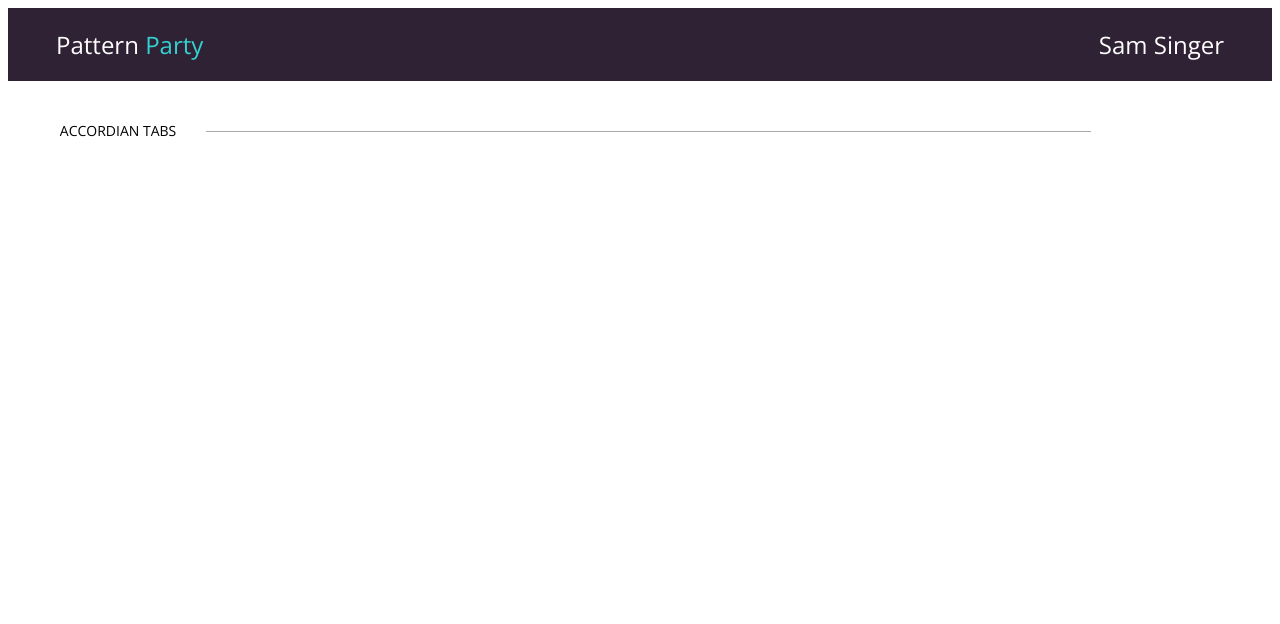
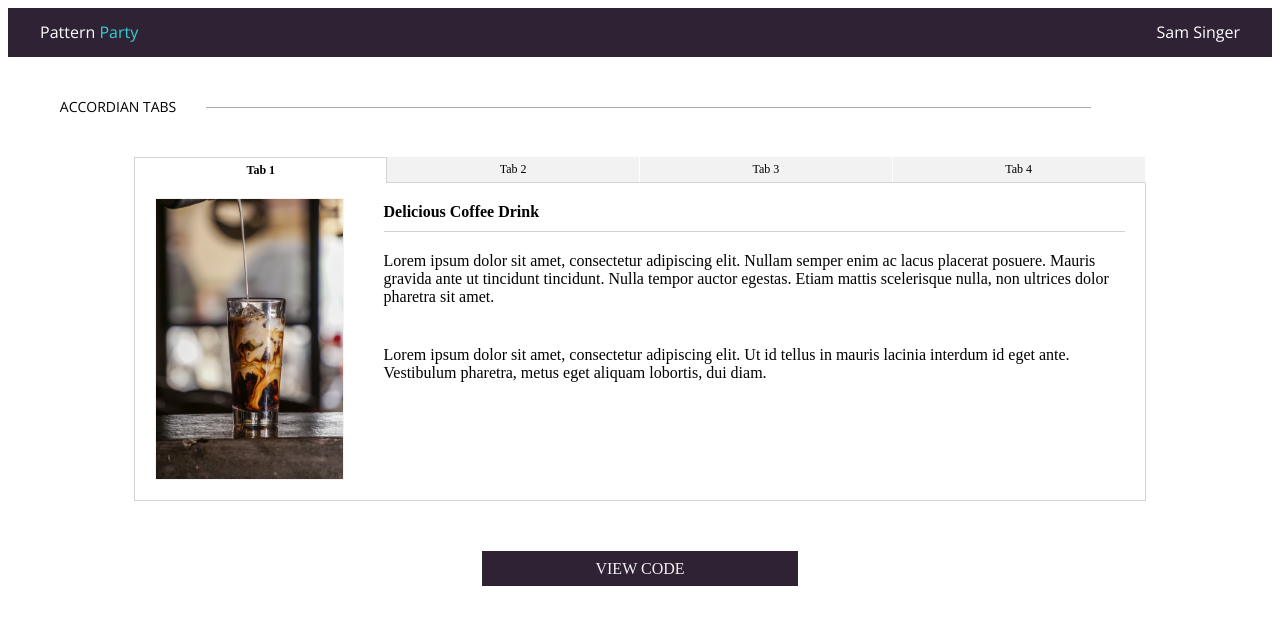
Before and after one commit to Board-Ape/pattern-party, a plain HTML site: page index.html in a window 1280 px wide. Drawn offline with nearby package versions, Linux system fonts and the light colour scheme.

Commit message:
Complete Accordian

```diff
--- a/index.html
+++ b/index.html
@@ -4,6 +4,7 @@
     <meta charset="utf-8">
     <title>Pattern Party</title>
     <link rel="stylesheet" href="./styles.css">
+    <script src="https://ajax.googleapis.com/ajax/libs/jquery/3.3.1/jquery.min.js"></script>
     <link href="https://fonts.googleapis.com/css?family=Open+Sans:300,600" rel="stylesheet">
   </head>
   <body>
@@ -20,6 +21,59 @@
         <h2 class="accordian">ACCORDIAN TABS</h2><hr></hr>
       </article>
     </section>
+      <div class="tab-container">
+        <div class="tab tab-1 active-tab" data-tab="tab1">
+          Tab 1<span class="plus">+</span>
+        </div>
+        <div class="tab tab-2 inactive-tab" data-tab="tab2">
+          Tab 2<span class="plus">+</span>
+        </div>
+        <div class="tab tab-3 inactive-tab" data-tab="tab3">
+          Tab 3<span class="plus">+</span>
+        </div>
+        <div class="tab tab-4 inactive-tab" data-tab="tab4">
+          Tab 4<span class="plus">+</span>
+        </div>
+      </div>
+     <div class="main-container">
+      <div class="tab-content tab-content-1" id="tab1">
+        <img src="./coffee-cream.jpg" alt="">
+        <div class="text-container">
+          <h4>Delicious Coffee Drink</h4>
+          <p class="paragraph-1">Lorem ipsum dolor sit amet, consectetur adipiscing elit. Nullam semper enim ac lacus placerat posuere. Mauris gravida ante ut tincidunt tincidunt. Nulla tempor auctor egestas. Etiam mattis scelerisque nulla, non ultrices dolor pharetra sit amet.</p>
+
+          <p class="paragraph-1">Lorem ipsum dolor sit amet, consectetur adipiscing elit. Ut id tellus in mauris lacinia interdum id eget ante. Vestibulum pharetra, metus eget aliquam lobortis, dui diam.</p>
+        </div>
+      </div>
+      <div class="tab-content tab-content-2" id="tab2">
+        <img src="./cup-ice-cream.jpg" alt="">
+        <div class="text-container">
+          <h4>Small Ice Cream With Fruit</h4>
+          <p class="paragraph-1">Lorem ipsum dolor sit amet, consectetur adipiscing elit. Pellentesque vestibulum porttitor turpis ac elementum. Praesent ultrices luctus accumsan. Morbi fermentum tristique quam. Sed euismod quis odio non finibus. Aliquam erat volutpat.</p>
+
+          <p class="paragraph-1">Lorem ipsum dolor sit amet, consectetur adipiscing elit. Aenean massa neque, efficitur id magna id, vulputate sodales lorem. In hac habitasse platea dictumst. Sed dictum</p>
+        </div>
+      </div>
+      <div class="tab-content tab-content-3" id="tab3">
+        <img src="./floating-ice-cream.jpg" alt="">
+        <div class="text-container">
+          <h4>Magical Ice Cream Cone</h4>
+          <p class="paragraph-1">Lorem ipsum dolor sit amet, consectetur adipiscing elit. Integer sit amet urna quis ligula eleifend bibendum. Pellentesque eget dolor ullamcorper, aliquam nunc a, ultricies ex. Nulla ornare, eros rutrum tempus ornare, sapien nisi interdum augue.</p>
+
+          <p class="paragraph-1">Lorem ipsum dolor sit amet, consectetur adipiscing elit. Ut fringilla porta neque, nec rutrum dui rhoncus et. Sed cursus id lectus ac pretium. Curabitur pretium mollis.</p>
+        </div>
+      </div>
+      <div class="tab-content tab-content-4" id="tab4">
+        <img src="./glass-yogurt.jpg" alt="">
+        <div class="text-container">
+          <h4>Parfait Inside A Tall Glass</h4>
+          <p class="paragraph-1">Lorem ipsum dolor sit amet, consectetur adipiscing elit. Integer molestie odio suscipit, molestie mauris nec, egestas turpis. Donec rutrum nisi vitae tempor vestibulum. Proin consectetur ex et elit cursus, ut rutrum ipsum placerat. </p>
+
+          <p class="paragraph-1">Lorem ipsum dolor sit amet, consectetur adipiscing elit. Mauris vel vestibulum quam. Quisque in nisl laoreet, blandit lectus vel, congue augue. Nam lacinia sapien vel auctor.<p>
+        </div>
+      </div>
+    </div>
+    <a href="https://codepen.io/Singersy/pen/zRKQeG" class="code-button" target="_blank">VIEW CODE</a>
   </body>
   <script src="scripts.js"></script>
 </html>
--- a/scripts.js
+++ b/scripts.js
@@ -0,0 +1,12 @@
+const changeTab = (event) => {
+  const clickedTab = $(event.target);
+  const divToShow = $(`#${clickedTab.data('tab')}`);
+
+  $('.tab-content').css('display', 'none');
+  divToShow.css('display', 'flex')
+
+  $('.tab').removeClass('active-tab');
+  clickedTab.addClass('active-tab');
+}
+
+$('.tab').on('click', (event) => changeTab(event));
--- a/styles.css
+++ b/styles.css
@@ -2,6 +2,10 @@ header {
   display: flex;
   justify-content: space-between;
   background-color: #2F2235;
+}
+
+h1 {
+  font-size: 16px;
 }
 
 .pattern {
@@ -33,7 +37,7 @@ header {
   font-size: 14px;
   font-family: 'Open Sans', sans-serif;
   font-weight: 300;
-
+  padding-bottom: 30px;
 }
 
 hr {
@@ -49,3 +53,98 @@ hr {
    border-top: 1px solid #aaaaaa;
    border-bottom: 1px solid #ffffff;
 }
+
+.all-tabs {
+  display: flex;
+  justify-content: center;
+}
+
+.tab-container {
+  display: flex;
+  justify-content: center;
+  width: 80%;
+  margin: auto;
+}
+
+.tab {
+  padding: 5px;
+  font-size: 12px;
+  box-sizing: border-box;
+  width: 25%;
+  text-align: center;
+  background-color: #F2F2F2;
+  border-bottom: 1px solid lightgrey;
+  border-right: 1px solid white;
+  cursor: default;
+}
+
+.active-tab {
+  background-color: #FFFFFF;
+  font-weight: 600;
+  border-left: 1px solid lightgrey;
+  border-top: 1px solid lightgrey;
+  border-right: 1px solid lightgrey;
+  border-bottom: 0;
+}
+
+.plus {
+  display: none;
+}
+
+.main-container {
+  box-sizing: border-box;
+  width: 80%;
+  border-left: 1px solid lightgrey;
+  border-bottom: 1px solid lightgrey;
+  border-right: 1px solid lightgrey;
+  margin: auto;
+}
+
+.tab-content {
+    display: flex;
+}
+
+.tab-content-2, .tab-content-3, .tab-content-4 {
+  display: none;
+}
+
+img {
+  width: 200px;
+  height: 280px;
+  margin-top: 15px;
+  margin-left: 20px;
+  margin-right: 20px;
+  margin-bottom: 20px;
+  border: 1px solid #F2F2F2;
+}
+
+.text-container {
+  display: flex;
+  flex-direction: column;
+}
+
+h4 {
+  margin: 0;
+  padding-top: 20px;
+  margin-left: 20px;
+  padding-bottom: 10px;
+  border-bottom: 1px solid #D1D2D3;
+  margin-right: 20px;
+}
+
+.paragraph-1, .paragraph-2 {
+  padding: 20px;
+  margin: 0px;
+}
+
+.code-button {
+  display: flex;
+  justify-content: center;
+  align-items: center;
+  width: 25%;
+  height: 35px;
+  background-color: #2F2235;
+  margin: 50px auto;
+  color: #F2F2F2;
+  text-decoration: none;
+}
```
Also changed, not shown: coffee-cream.jpg (added), glass-yogurt.jpg (added), 2 other files.
